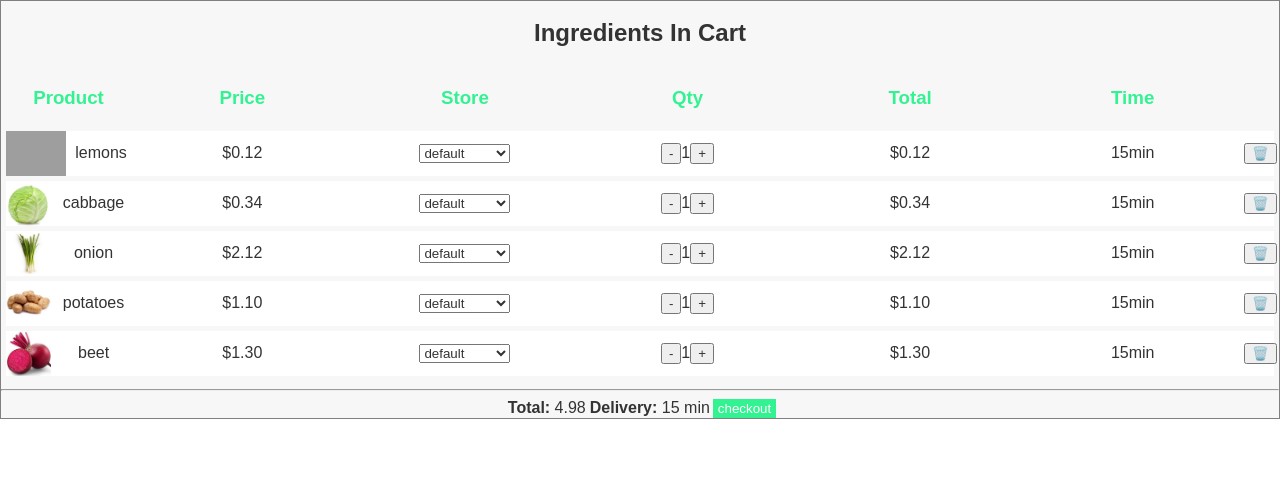
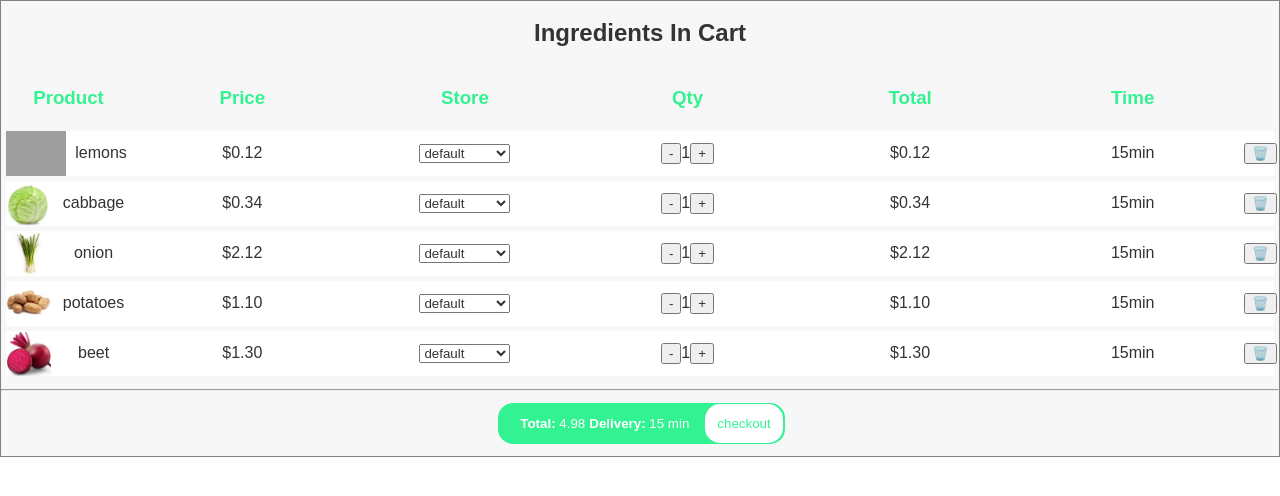
Before and after one commit to shootermv/recipe-ingredients-cart, a React app: page / in a window 1280 px wide. Built offline with nearby package versions, Linux system fonts and the light colour scheme; grey boxes are pictures that could not be loaded.

Commit message:
styles added to checkout button

```diff
--- a/package.json
+++ b/package.json
@@ -19,7 +19,9 @@
     "start": "react-scripts start",
     "build": "react-scripts build",
     "test": "react-scripts test --env=jsdom",
-    "eject": "react-scripts eject"
+    "eject": "react-scripts eject",
+    "predeploy": "yarn build",
+    "deploy": "gh-pages -d build"
   },
   "browserslist": [
     ">0.2%",
--- a/src/components/Footer.js
+++ b/src/components/Footer.js
@@ -5,6 +5,8 @@ const Footer = () => {
   const todos = useSelector(({ todos }) => todos);
   return (
     <footer>
+      <button>
+        <div>
           <span>
             <b>Total:</b>{" "}
             {todos.reduce((acc, todo) => (acc += todo.total), 0).toFixed(2)}
@@ -13,7 +15,9 @@ const Footer = () => {
             <b>Delivery:</b> {Math.max(...todos.map(({ delivery }) => delivery))}{" "}
             min
           </span>
-      <button>checkout</button>
+        </div>
+        <div className="checkout-wrap">checkout</div>
+      </button>
     </footer>
   );
 };
--- a/src/styles.css
+++ b/src/styles.css
@@ -51,14 +51,39 @@ ul > div {
 .product img {
   height: 45px;
 }
+footer {
+  margin: 12px 0;
+  display: grid;
+  justify-content: center;
+  align-items: center;
+}
 footer span {
   margin-left: 4px;
 }
 footer button {
+  border-radius: 15px;
+
+  display: flex;
   background: #33F292;
   border: none;
-  color: #fff;
-  padding: 2px 5px;
+
   margin-left: 3px;
   cursor: pointer;
 }
+footer button:hover {
+  background:rgb(0, 158, 127);
+}
+footer button div:nth-child(1){
+  margin: 12px;
+}
+footer button div:nth-child(1) span, footer button div:nth-child(1) span b {
+  color: #fff;
+}
+.checkout-wrap {
+  color: #33F292;
+  background: #fff;
+  padding: 12px;
+  border-radius: 15px;
+  position: relative;
+  right: -4px;
+}
```
Lines whose indentation alone changed are shown as unchanged.
